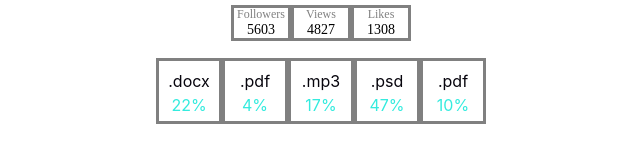
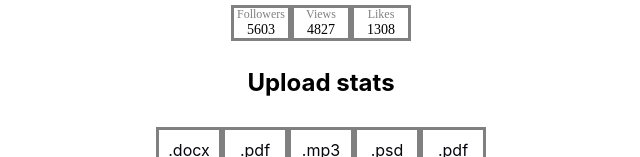
Before and after one commit to Elena-86/goit-react-hw-01-components, a React (Create React App) app: page / in a window 1280 px wide. Shown: the part 350-507 px from the top of the page, without its empty margins (319-959 px from the left). Built offline with nearby package versions, Linux system fonts and the light colour scheme.

Commit message:
Title condition rendering

```diff
--- a/src/components/Statistics/Statistics.jsx
+++ b/src/components/Statistics/Statistics.jsx
@@ -11,7 +11,7 @@ import {
 export function Statistics({ title, stats }) {
   return (
     <StatisticsSection>
-      {title.length < 0 && <StatisticsTitle>{title}</StatisticsTitle>}
+      {title && <StatisticsTitle>{title}</StatisticsTitle>}
 
       <StatList>
         {stats.map(stat => (
```
